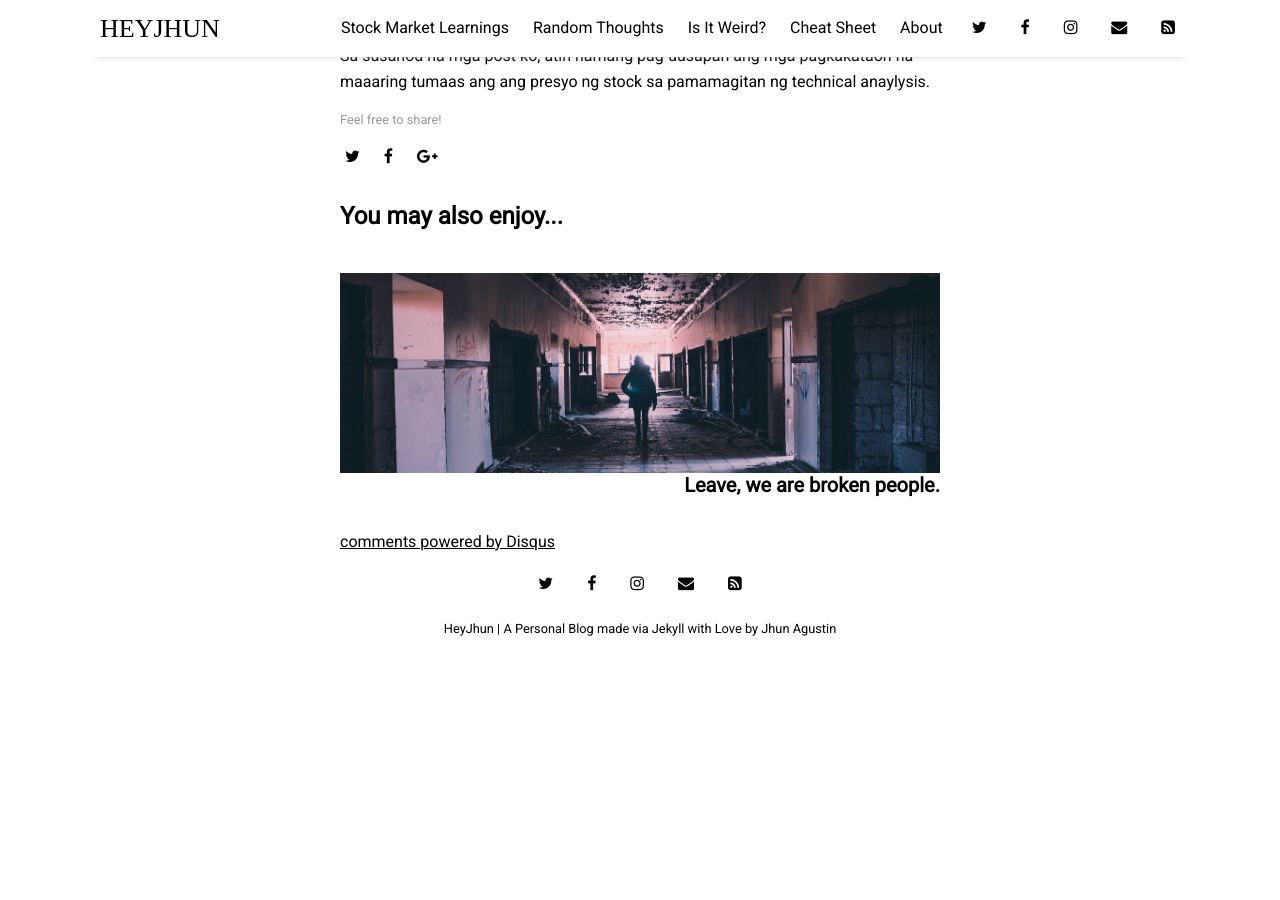
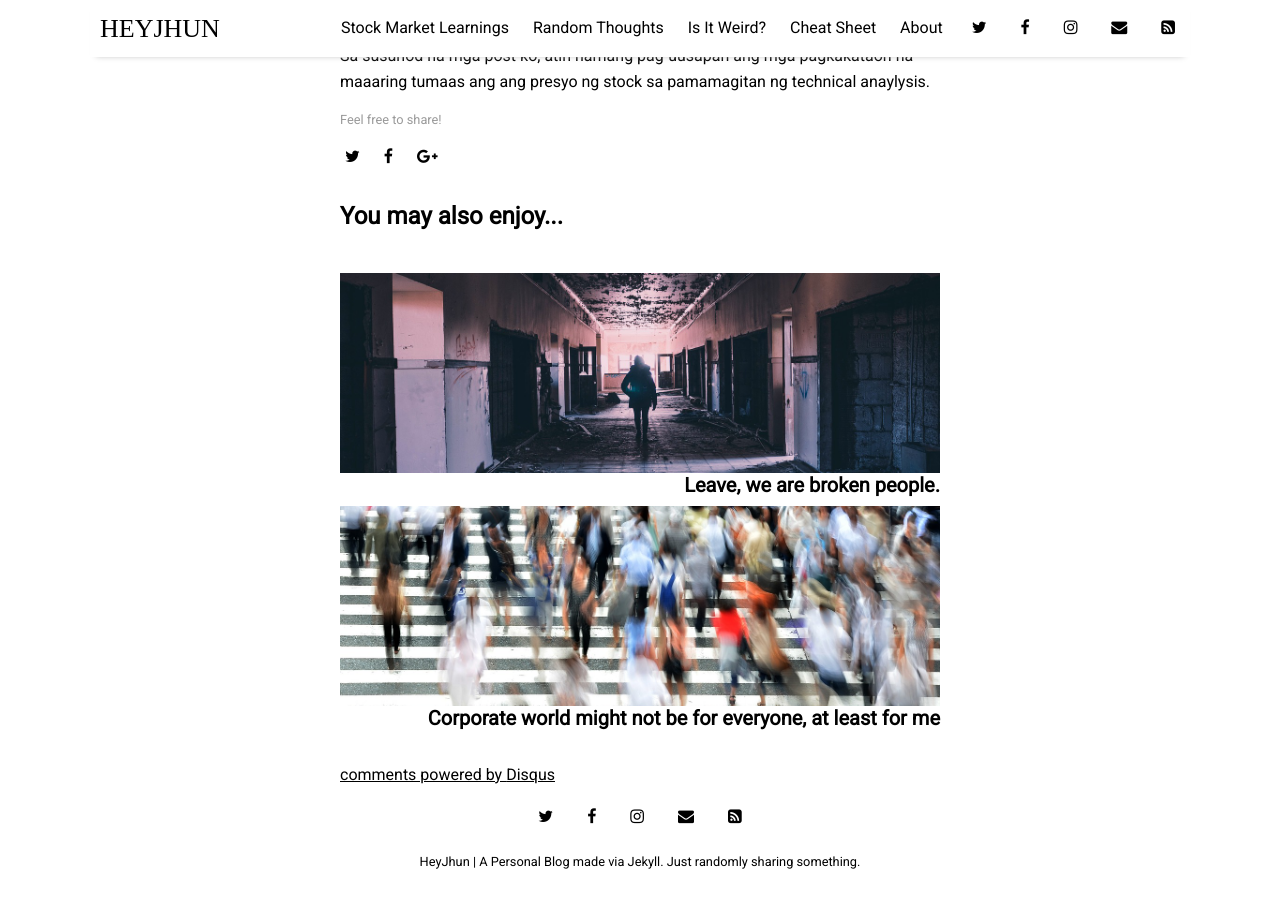
Before and after one commit to heyjhun/heyjhun.github.io, a Jekyll site: the page built from _posts/stock-market-learnings/2018-10-20-stock-market-pamilihan-ng-stock.md, in a window 1280 px wide and 900 px high, scrolled down 2130 px. Built offline with Jekyll 4.4.1, drawn with Linux system fonts in a browser that asks for light colours; nearby versions of some CDN libraries; some web fonts are replaced; comment, search, counter and statistics services are not loaded; before the commit the page ends 2797 px from its top, so only the background shows below that; some of the changed text lies outside the part shown.

Commit message:
Site title and update on a post

```diff
--- a/_config.yml
+++ b/_config.yml
@@ -15,7 +15,7 @@ sass:
 
 # Customise atom feed settings (this is where Jekyll-Feed gets configuration information)
 title:		           "HeyJhun"
-description:	       "A Personal Blog made via Jekyll with Love by Jhun Agustin"
+description:	       "A Personal Blog made via Jekyll. Just randomly sharing something."
 author:              "Jhun Agustin"
 
 # RSS 2.0 can be used instead of Atom by uncommenting following two lines
--- a/_data/settings.yml
+++ b/_data/settings.yml
@@ -19,7 +19,7 @@ menu:
 social:
 - {icon: 'twitter', link: 'https://twitter.com/jhun2xagustin'}
 - {icon: 'facebook', link: 'https://www.facebook.com/jhun.agustin.28'}
-- {icon: 'instagram', link: 'https://instagram.com/10percent'}
+- {icon: 'instagram', link: 'https://instagram.com/j10percent'}
 - {icon: 'envelope', link: 'mailto:jhun.m.agustin@gmail.com'}
 - {icon: 'rss-square', link: 'feed.xml'}
 # - {icon: 'rss-square', link: 'rss-feed.xml'}
```
Also changed, not shown: _posts/stock-market-learnings/2018-10-20-stock-market-pamilihan-ng-stock.md (renamed from _posts/stock-market-learnings/2019-10-20-stock-market-pamilihan-ng-stock.md).
